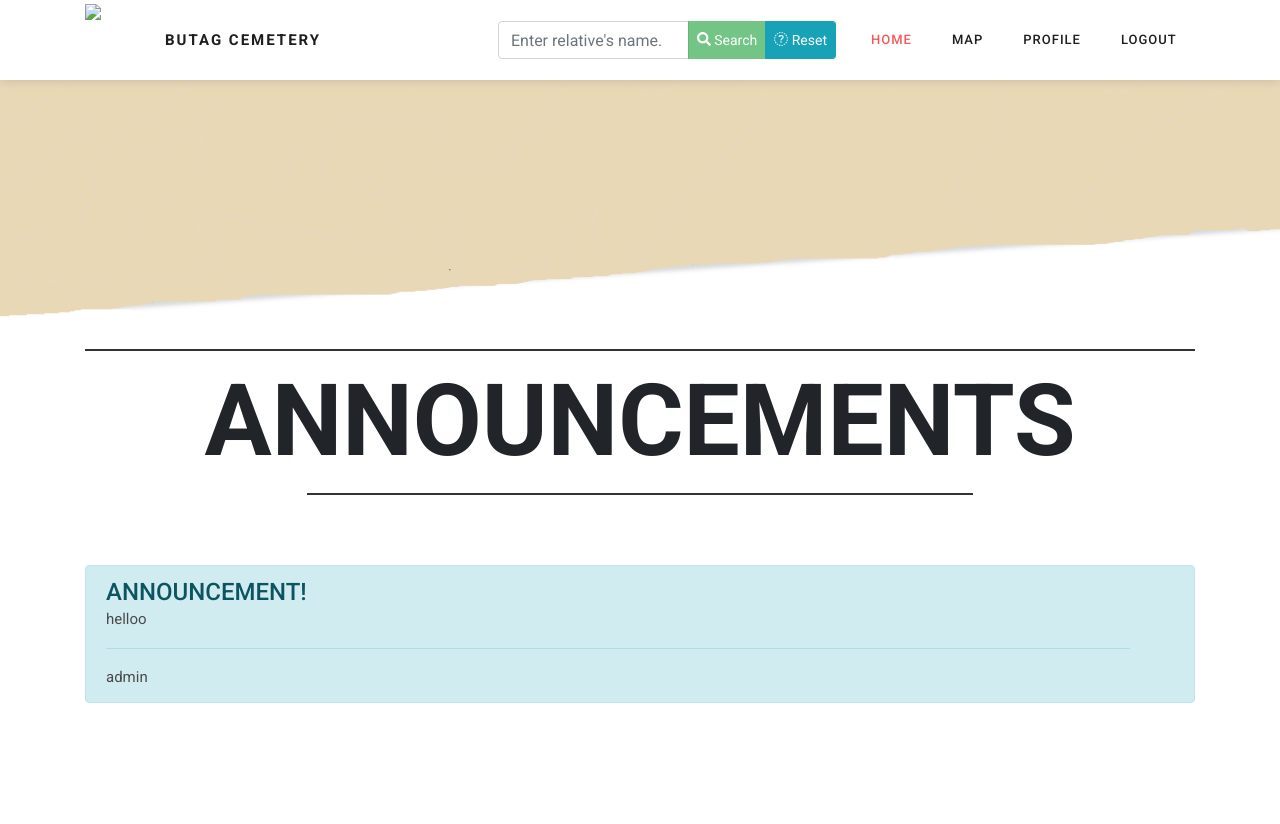
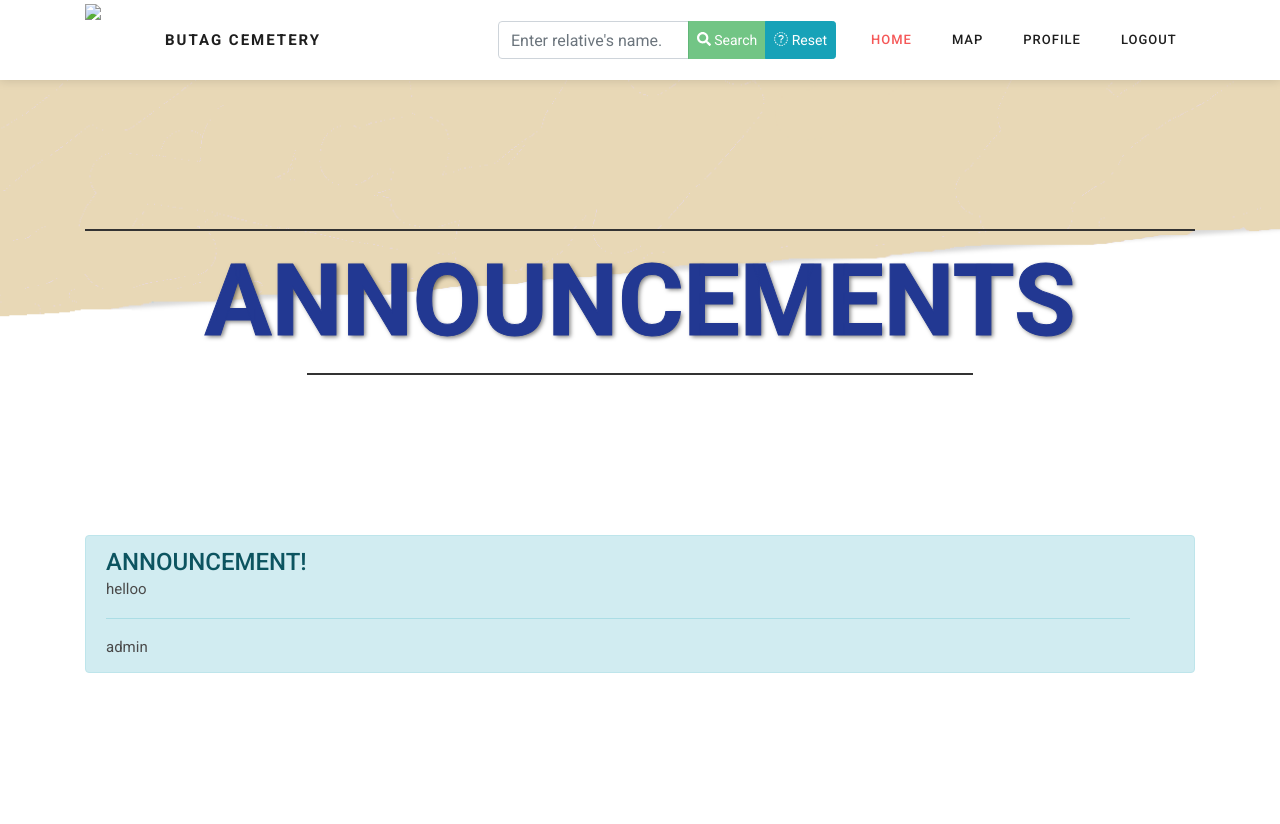
Before and after one commit to dan-NYA/ButagV2, a PHP site: page /ButagV2/user/customerdashboard.php in a window 1280 px wide. Run offline with PHP 8.4, Linux system fonts and the light colour scheme; the visitor is signed in with stand-in values (Sample User, id 1); data comes from the database, SQL or seed files in the repository; some libraries are stand-ins or nearby versions; some web fonts are replaced.

Commit message:
announce

```diff
--- a/pages/user/customerdashboard.php
+++ b/pages/user/customerdashboard.php
@@ -343,9 +343,10 @@ while($row = mysqli_fetch_assoc($result))
 
     </table>
     <br><br><br>
-    <div style="text-align: center;">
+    <div class="annsection" id="annsection" >
+    <div style="text-align: center; margin-top:-150px; margin-bottom:150px;">
   <div style="display: inline-block; vertical-align: middle; width: 100%; border-top: 2px solid #333;"></div>
-  <h1 style="font-size: 100px; font-weight: bold; display: inline-block; margin: 0 10px; vertical-align: middle;">ANNOUNCEMENTS</h1>
+  <h1 style="font-size: 100px; font-weight: bold; display: inline-block; margin: 0 10px; vertical-align: middle; color:#223892; text-shadow: 2px 2px 4px rgba(0, 0, 0, 0.5);-webkit-text-stroke: 1px #223892; text-stroke: 1px #223892;">ANNOUNCEMENTS</h1>
   <div style="display: inline-block; vertical-align: middle; width: 60%; border-top: 2px solid #333;"></div>
 </div>
 
@@ -467,7 +468,7 @@ while($data = mysqli_fetch_assoc($res))
  ?>
 
 
-
+</div>
                 </div>
 
 
```
